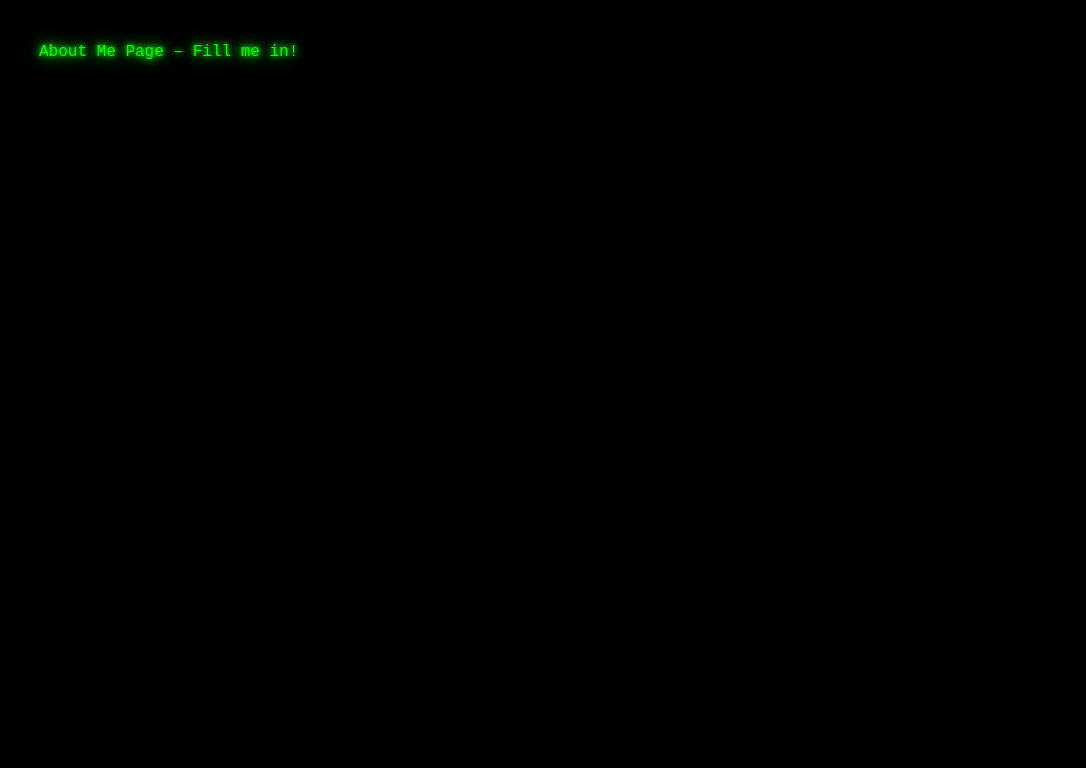
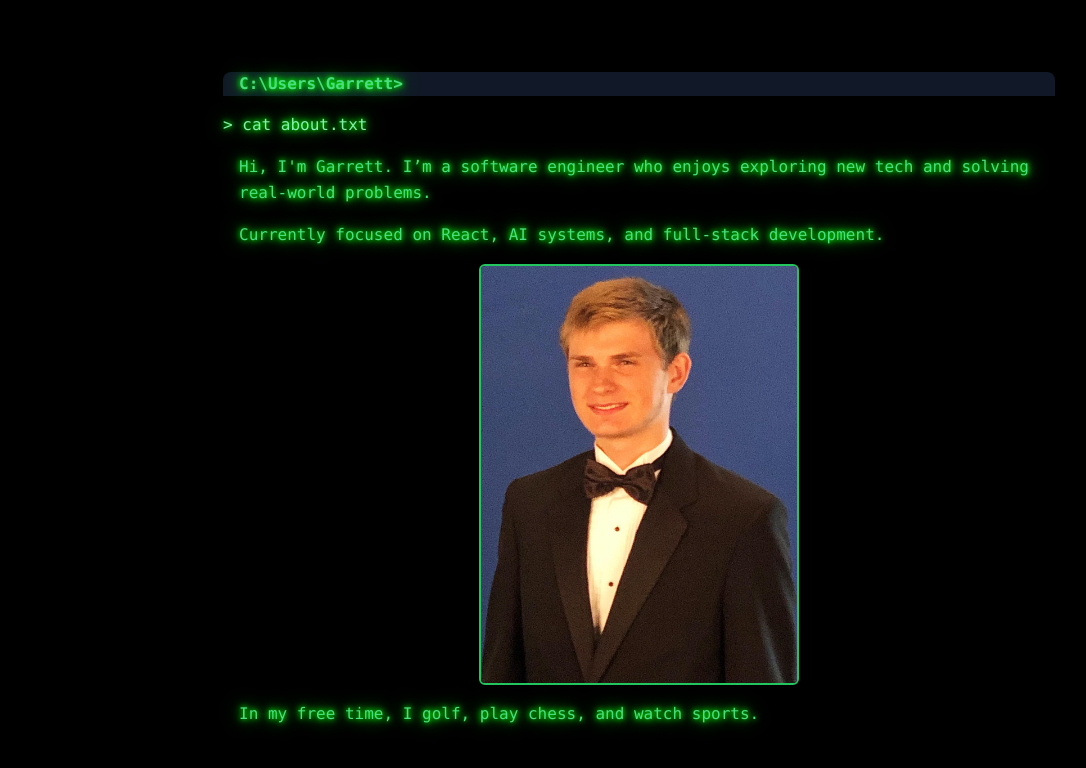
Before and after one commit to garrettmartin04/WebPortfolio, a React (Create React App) app in the folder webportfolio/: page /about in a window 1280 px wide. Shown: the top 768 px of the page, without its empty margins (1-1087 px from the left). Built offline with nearby package versions, Linux system fonts and the light colour scheme; the HTML template or start-up script is replaced by a standard one.

Commit message:
more changes, about page is WIP, might change theme

```diff
--- a/webportfolio/src/App.js
+++ b/webportfolio/src/App.js
@@ -1,6 +1,7 @@
 import React from "react";
 import { BrowserRouter as Router, Routes, Route } from "react-router-dom";
 import TerminalSection from "./components/TerminalSection";
+import AboutPage from "./components/AboutPage";
 
 function About() {
   return <div className="p-10">About Me Page – Fill me in!</div>;
@@ -19,7 +20,7 @@ export default function App() {
     <Router>
       <Routes>
         <Route path="/" element={<TerminalSection />} />
-        <Route path="/about" element={<About />} />
+        <Route path="/about" element={<AboutPage />} />
         <Route path="/projects" element={<Projects />} />
         <Route path="/contact" element={<Contact />} />
       </Routes>
--- /dev/null
+++ b/webportfolio/src/components/AboutPage.js
@@ -0,0 +1,62 @@
+import React from "react";
+import TerminalShellWrapper from "./TerminalShellWrapper";
+import profilePic from "../assets/profile.jpg";
+
+const aboutContent = [
+  { type: "cmd", text: "cat about.txt" },
+  {
+    type: "output",
+    text: "Hi, I'm Garrett. I’m a software engineer who enjoys exploring new tech and solving real-world problems."
+  },
+  {
+    type: "output",
+    text: "Currently focused on React, AI systems, and full-stack development."
+  },
+  {
+    type: "media",
+    src: profilePic,
+    alt: "Garrett headshot"
+  },
+  {
+    type: "output",
+    text: "In my free time, I golf, play chess, and watch sports."
+  }
+];
+
+export default function AboutPage() {
+  return (
+    <TerminalShellWrapper>
+      {aboutContent.map((line, i) => {
+        if (line.type === "cmd") {
+          return (
+            <div key={i} className="text-green-300">
+              <span>&gt; {line.text}</span>
+            </div>
+          );
+        }
+        if (line.type === "output") {
+          return (
+            <div key={i} className="ml-4 my-2">
+              {line.text}
+            </div>
+          );
+        }
+        if (line.type === "media") {
+          return (
+            <div
+              key={i}
+              className="flex justify-center my-6"
+            >
+              <img
+                src={line.src}
+                alt={line.alt}
+                className="border-2 border-green-500 rounded-md max-w-xs w-full"
+              />
+            </div>
+          );
+        }
+        return null;
+      })}
+    </TerminalShellWrapper>
+  );
+}
--- a/webportfolio/src/components/TerminalSection.js
+++ b/webportfolio/src/components/TerminalSection.js
@@ -5,7 +5,7 @@ import { Link } from "react-router-dom";
 const fullLines = [
   { type: "cmd", text: "whoami" },
   { type: "output", text: "Garrett Martin – Software Engineering Intern, Bug Squasher, Eternal Learner" },
-   { type: "cmd", text: "cat about.txt" },
+   { type: "cmd", text: "cat bio.txt" },
   { type: "output", text: "I’m a Computer Science student at Georgia Southern University with a solid foundation in Java and Python. I’m passionate about building innovative software, learning new programming languages, and exploring AI. I enjoy collaborating and growing as a developer." },
   { type: "cmd", text: "ls" },
   { type: "links", text: ["/about", "/projects", "/contact"] },
--- /dev/null
+++ b/webportfolio/src/components/TerminalShellWrapper.js
@@ -0,0 +1,14 @@
+import React from "react";
+
+export default function TerminalShellWrapper({ children }) {
+  return (
+    <div className="bg-black text-green-400 font-mono p-6 md:p-8 rounded-lg shadow-xl max-w-4xl mx-auto mt-10 leading-relaxed">
+      {}
+      <div className="bg-gray-900 h-6 flex items-center px-4 mb-4 rounded-t-lg">
+        <span className="text-green-400 font-semibold select-none">C:\Users\Garrett&gt;</span>
+      </div>
+
+      <div className="space-y-4">{children}</div>
+    </div>
+  );
+}
--- a/webportfolio/src/index.css
+++ b/webportfolio/src/index.css
@@ -15,4 +15,5 @@ body, #root {
   0 0 10px #00ff00,
   0 0 20px #00ff00;
 
+
 }
```
Also changed, not shown: webportfolio/src/assets/profile.jpg (added).
